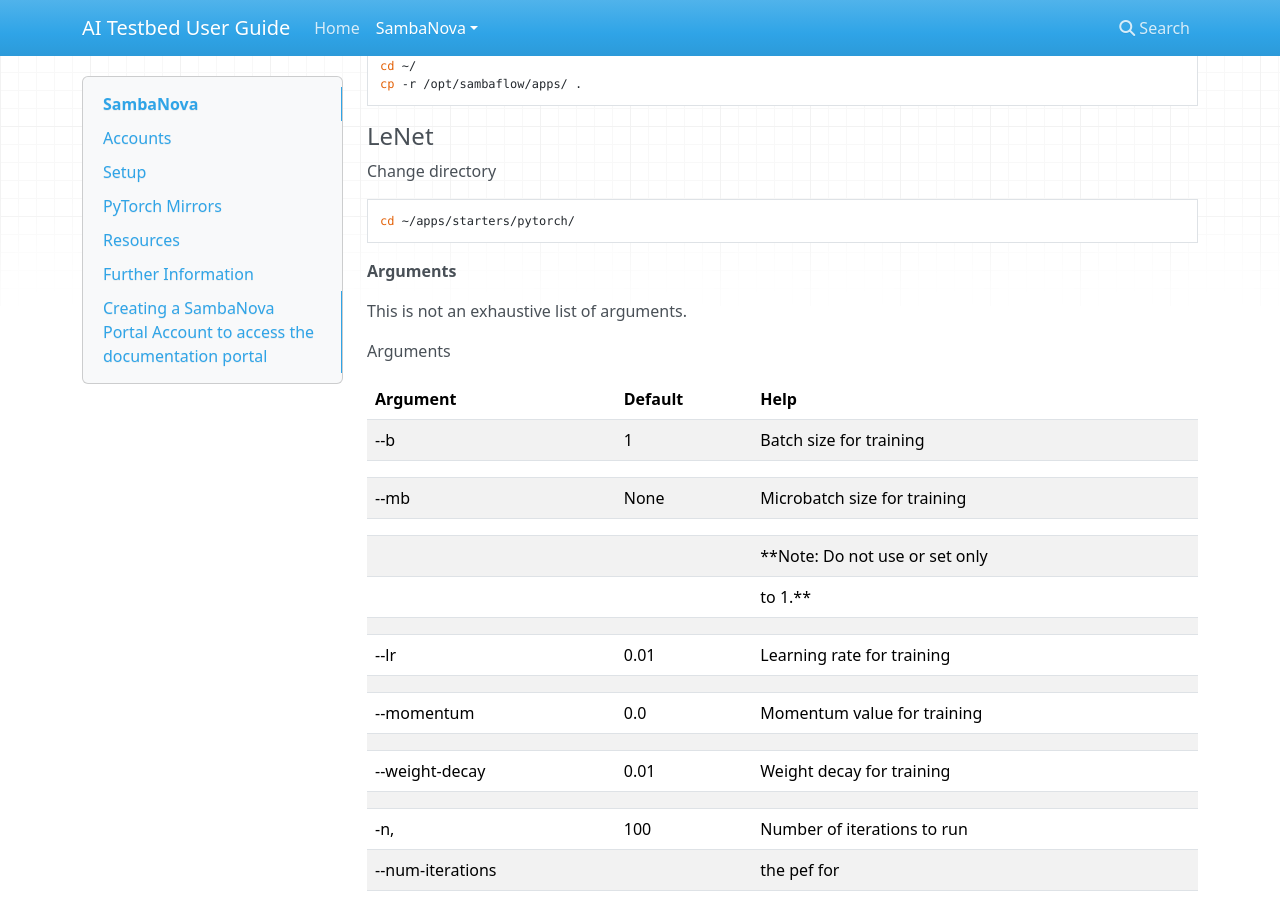
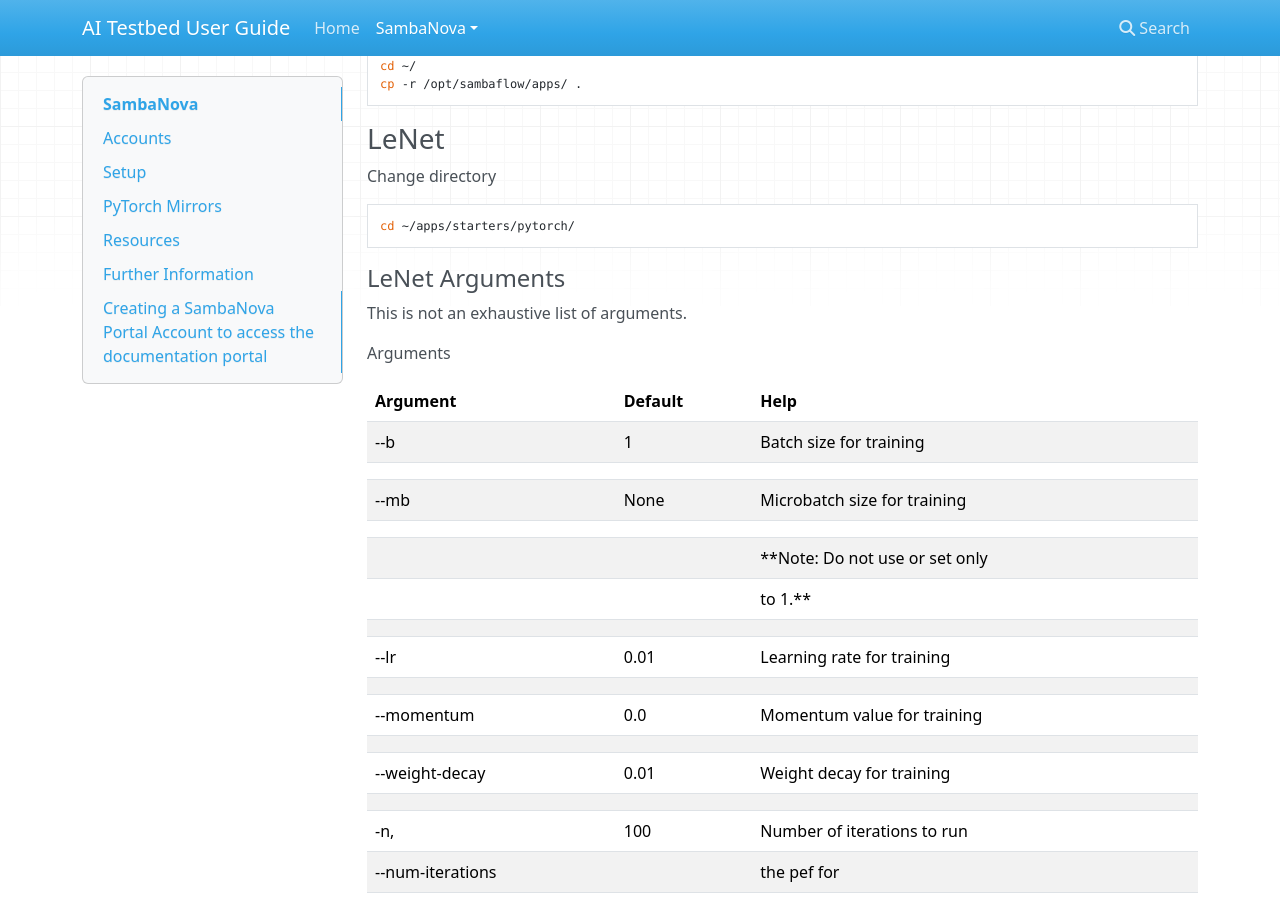
Before and after one commit to argonne-lcf/ai-testbed-userdocs, an MkDocs documentation site: the page built from docs/sambanova/sambanova.md, in a window 1280 px wide and 900 px high, scrolled down 2453 px. Built offline with MkDocs 1.6.1, drawn with Linux system fonts in a browser that asks for light colours; nearby versions of some CDN libraries; some of the changed text lies outside the part shown.

Commit message:
Updated heading levels in sambanova.md.

````diff
--- a/docs/sambanova/sambanova.md
+++ b/docs/sambanova/sambanova.md
@@ -142,7 +142,7 @@
 cp -r /opt/sambaflow/apps/ .
 ```
 
-#### LeNet
+### LeNet
 
 Change directory
 
@@ -150,7 +150,7 @@
 cd ~/apps/starters/pytorch/
 ```
 
-**Arguments**
+#### LeNet Arguments
 
 This is not an exhaustive list of arguments.
 
@@ -292,7 +292,7 @@
         common_app_driver(args, model, inputs, optimizer, name='ffn_mnist_torch', app_dir=utils.get_file_dir(__file__))
 ```
 
-**LeNet3D**
+### LeNet3D
 
 Change directory (if necessary)
 
@@ -309,7 +309,7 @@
 srun python lenet3d.py measure-performance -p out/lenet3d/lenet3d.pef
 ```
 
-**MNIST Using Feed Forward Network**
+### MNIST Using Feed Forward Network
 
 Change directory (if necessary)
 
````
Also changed, not shown: other parts of docs/sambanova/sambanova.md (+2 -2 lines).
